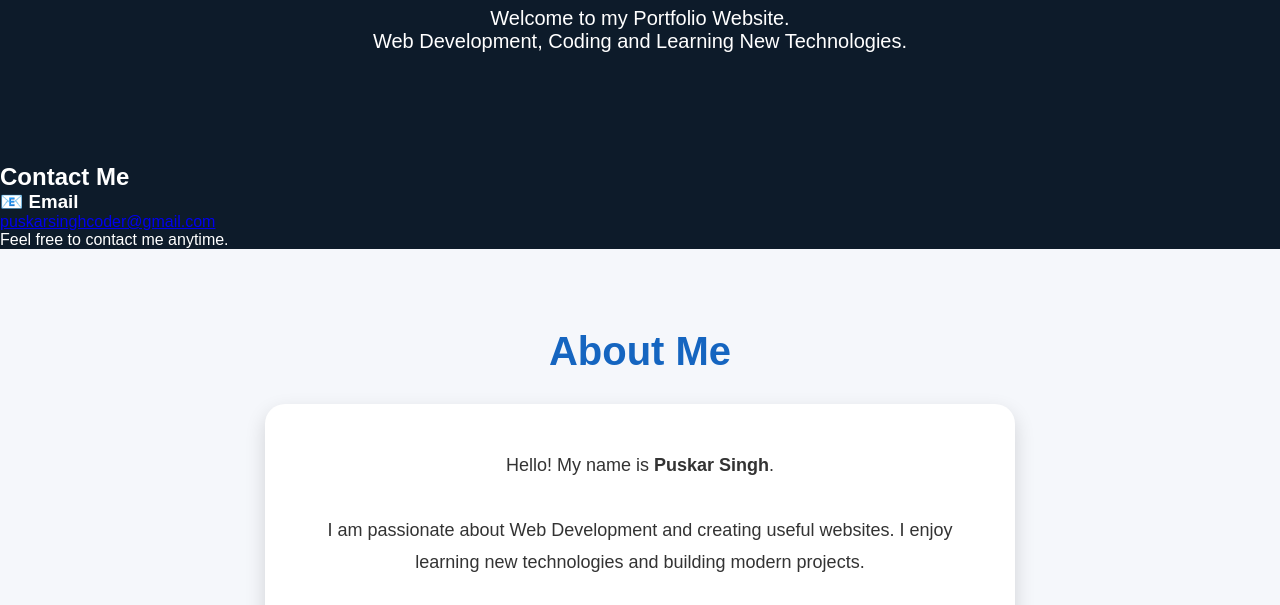
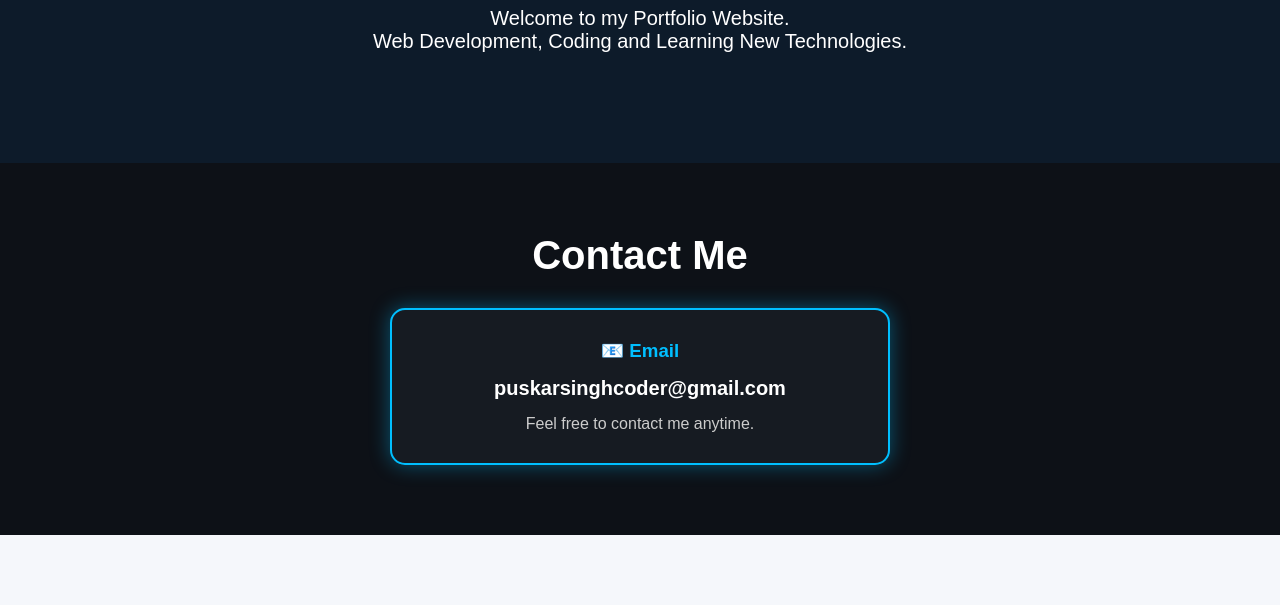
Before and after one commit to puskarsinghcoder/Puskar-singh, a plain HTML site: page index.html in a window 1280 px wide. Shown: the part 195-800 px from the top of the page. Drawn offline with Linux system fonts and the light colour scheme.

Commit message:
Update style.css

```diff
--- a/style.css
+++ b/style.css
@@ -54,20 +54,49 @@ body{
     background:white;
     color:#0d1b2a;
 }
-.contact-box {
-  background: #ffffff;
-  padding: 20px;
-  border-radius: 15px;
-  text-align: center;
-  width: 300px;
-  margin: auto;
-  box-shadow: 0 5px 15px rgba(0,0,0,0.2);
+/* Contact Section */
+#contact{
+    padding:70px 20px;
+    background:#0d1117;
+    text-align:center;
 }
 
-.contact-box a {
-  color: blue;
-  text-decoration: none;
-  font-size: 18px;
+.section-title{
+    color:#fff;
+    font-size:40px;
+    margin-bottom:30px;
+}
+
+.contact-card{
+    width:500px;
+    max-width:90%;
+    margin:0 auto;
+    background:#161b22;
+    border:2px solid #00bfff;
+    border-radius:15px;
+    padding:30px;
+    box-shadow:0 0 20px rgba(0,191,255,.4);
+}
+
+.contact-card h3{
+    color:#00bfff;
+    margin-bottom:15px;
+}
+
+.contact-card a{
+    color:#fff;
+    font-size:20px;
+    text-decoration:none;
+    font-weight:bold;
+}
+
+.contact-card a:hover{
+    color:#00bfff;
+}
+
+.contact-card p{
+    color:#ccc;
+    margin-top:15px;
 }
 .about{
     background:#ffffff;
```
